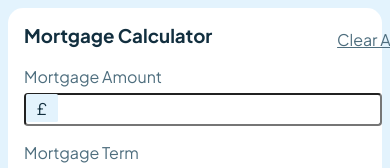
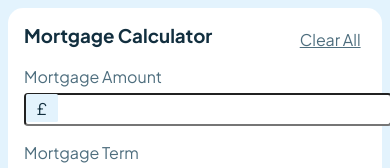
Before and after one commit to MahiYakkanti27/Mortgage_repayment_calculator, a plain HTML site: page index.html in a window 390 px wide. Shown: the top 168 px of the page. Drawn offline with Linux system fonts and the light colour scheme.

Commit message:
Updted css

```diff
--- a/index.css
+++ b/index.css
@@ -235,6 +235,12 @@ input[type="radio"]:checked + .radio12 {
         top: 1.74em;
         overflow: hidden;
     }
+    .header{
+        margin-right: 10%;
+    }
+    #Amount{
+        padding-left: 15%;
+    }
 #Rate,#Term{
     width: 97%;
 }
```
